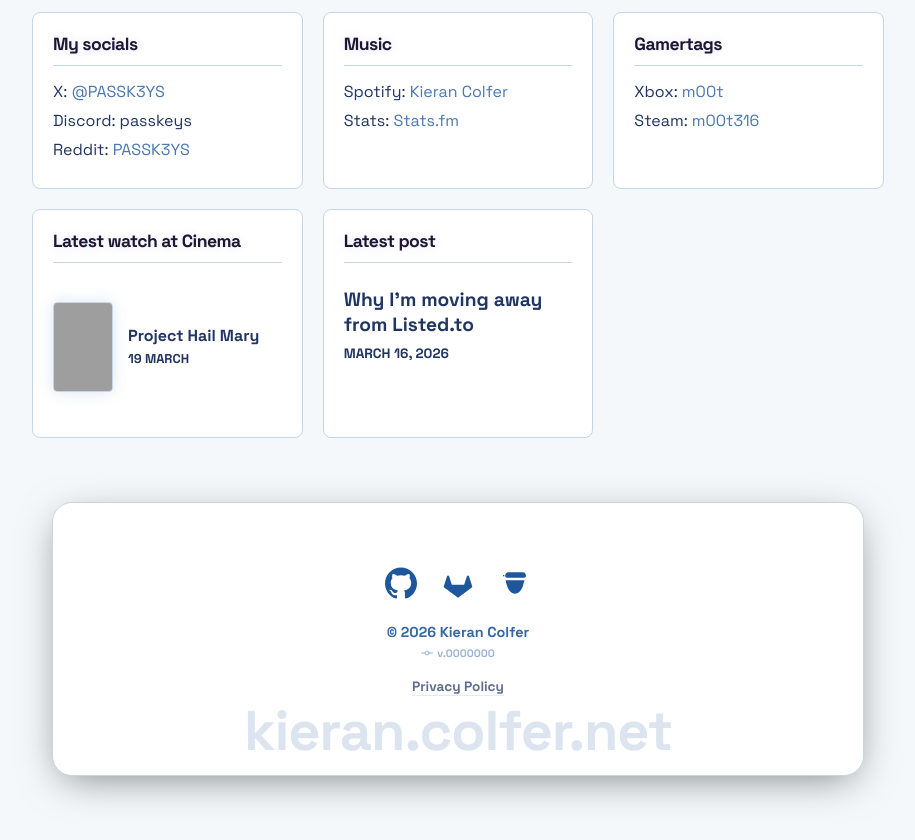
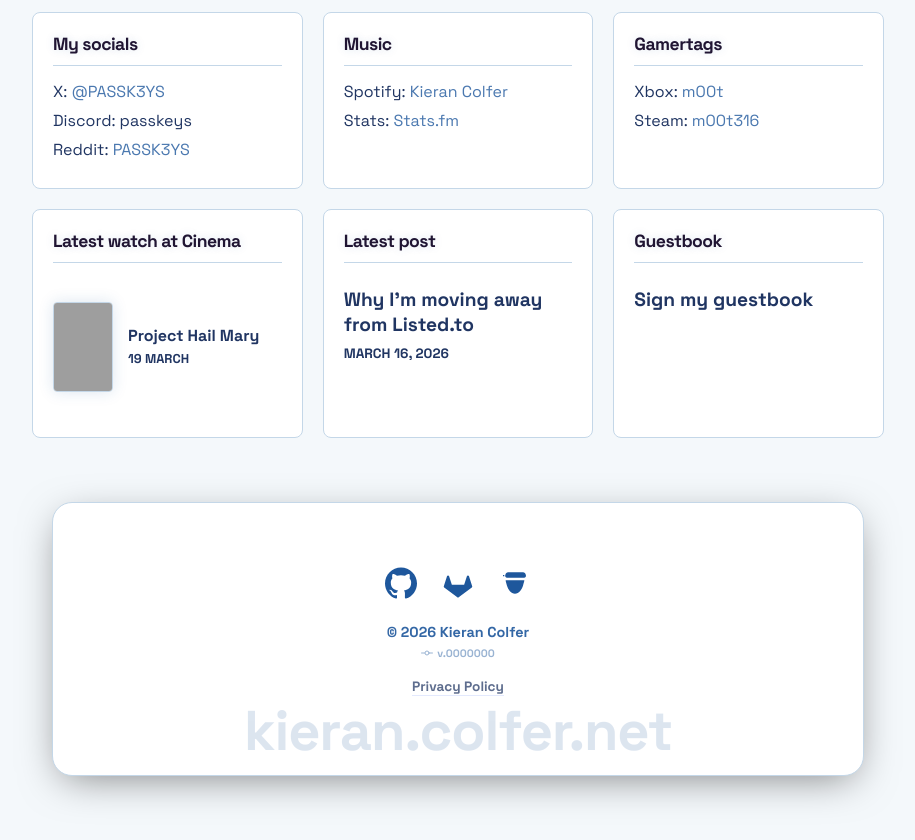
Before and after one commit to PASSK3YS/PASSK3YS.github.io, a Jekyll site: the page built from index.md, in a window 1280 px wide. Shown: the part 296-1136 px from the top of the page, without its empty margins (182-1097 px from the left). Built offline with Jekyll 4.4.1, drawn with Linux system fonts in a browser that asks for light colours; grey boxes are pictures that could not be loaded.

Commit message:
Add guestbook block to main page

```diff
--- a/index.md
+++ b/index.md
@@ -47,6 +47,14 @@
         <div id="latest-blog-container">
             <p style="font-size: 0.9em; color: var(--text-muted);">Loading latest...</p>
         </div>
+    </div>
+    <div class="grid-item">
+        <h3>Guestbook</h3>
+        <a href="/guestbook/" class="latest-blog-link-wrapper">
+            <div class="latest-blog-content">
+                <p class="latest-blog-title">Sign my guestbook</p>
+            </div>
+        </a>
     </div>
 </div>
 
```
